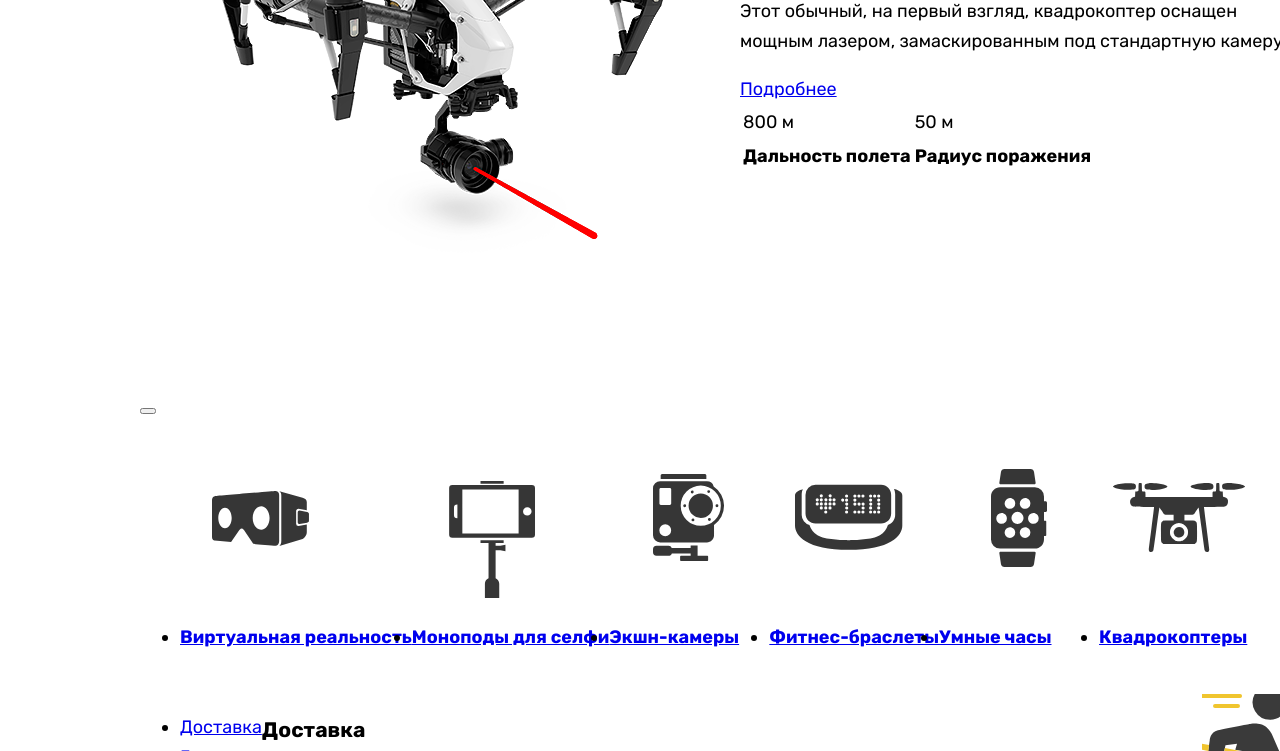
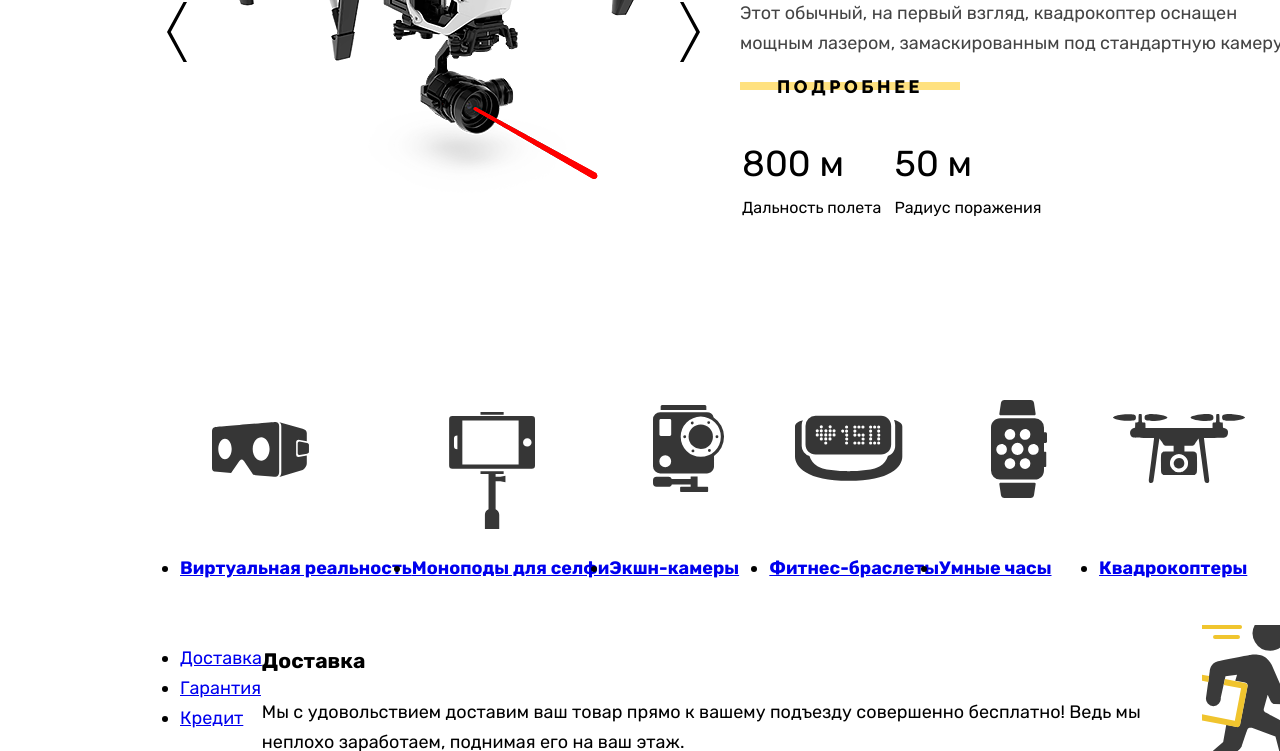
Before and after one commit to htmlacademy-htmlcss/2259063-device-36, a plain HTML site: page index.html in a window 1280 px wide. Shown: the part 428-1179 px from the top of the page. Drawn offline with Linux system fonts and the light colour scheme.

Commit message:
слайдер

```diff
--- a/index.html
+++ b/index.html
@@ -83,9 +83,9 @@
                             <h3 class="visually-hidden">Квадракоптеры</h3>
 
                             <section class="slider-image">
-                                <button class="left-button" type="button"><span class="visually-hidden">Листать влево</span></button>
+                                <button class="slider-button" type="button"><span class="visually-hidden">Листать влево</span></button>
                                 <img class="popular-product-image" src="../2259063-device-36/images/index/slider_1.png" alt="Квадракоптер.">
-                                <button class="right-button" type="button"><span class="visually-hidden">Листать вправо</span></button>
+                                <button class="slider-button" type="button"><span class="visually-hidden">Листать вправо</span></button>
                             </section>
                             <section class="slider-description">
                                 <span class="slide-number">01</span>
--- a/styles.css
+++ b/styles.css
@@ -258,6 +258,10 @@ body {
     position: relative;
 }
 
+.nested {
+    z-index: 1;
+}
+
 .nested-link {
     margin-left: 60px;
     min-width: 236px;
@@ -368,10 +372,105 @@ body {
     font-size: 50px;
     line-height: 50px;
     margin: 0;
+    margin-top: 5px;
 }
 
+.popular-product-description {
+    font-size: 18px;
+    line-height: 30px;
+    color: #444444;
+}
+
+.popular-product-information-link {
+    text-decoration: none;
+    color: inherit;
+    font-family: 'Raleway';
+    font-style: normal;
+    font-weight: 800;
+    font-size: 18px;
+    line-height: 21px;
+    text-align: center;
+    letter-spacing: 0.2em;
+    text-transform: uppercase;
+    width: 220px;
+    background-image: linear-gradient( #FFFFFF 6px, #FFE17F 6px, #FFE17F 14px, #FFFFFF 14px);
+}
+
+.popular-product-chars {
+    width: 307px;
+    margin-top: 50px;
+}
+
+.popular-product-table-rows {
+    width: 140px;
+}
+
+.popular-product-table-head {
+    font-family: 'Rubik';
+    font-style: normal;
+    font-weight: 400;
+    width: 140px;
+    padding: 0;
+    font-size: 16px;
+    line-height: 30px;
+    text-align: left;
+}
+
+.popular-product-table-description {
+    font-family: 'Rubik';
+    font-style: normal;
+    font-weight: 400;
+    font-size: 36px;
+    line-height: 30px;
+    padding: 0;
+    text-align: left;
+    padding-bottom: 12px;
+}
+
+
+/*Слайдер*/
+
+.slider-image {
+    display: flex;
+    position: relative;
+    margin-right: 40px;
+}
+
+.popular-product-image {
+    position: relative;
+    top: -30px;
+}
+
+.slider-button {
+    padding: 0;
+    background: none;
+    border: none;
+    width: 20px;
+    height: 60px;
+    margin-top: 211px;
+    margin-bottom: 289px;
+    background-image: url(images/index/slider_button.svg);
+    cursor: pointer;
+    z-index: 1;
+}
+
+.slider-button:first-child {
+    position: absolute;
+    left: 27px;
+}
+
+.slider-button:last-child {
+    position: absolute;
+    left: 540px;
+    transform: rotate(180deg);
+}
+
+
+/*Описание слайда*/
+
 .slider-description {
-    margin-left: 40px;
+    display: flex;
+    flex-direction: column;
 }
 
 .slide-number {
@@ -383,8 +482,8 @@ body {
     color: #ffffff;
     text-align: right;
     display: block;
-    margin-top: 57px;
     margin-right: 49px;
+    margin-top: 54px;
 }
 
 
```
Also changed, not shown: images/index/slider_button.svg (added).
